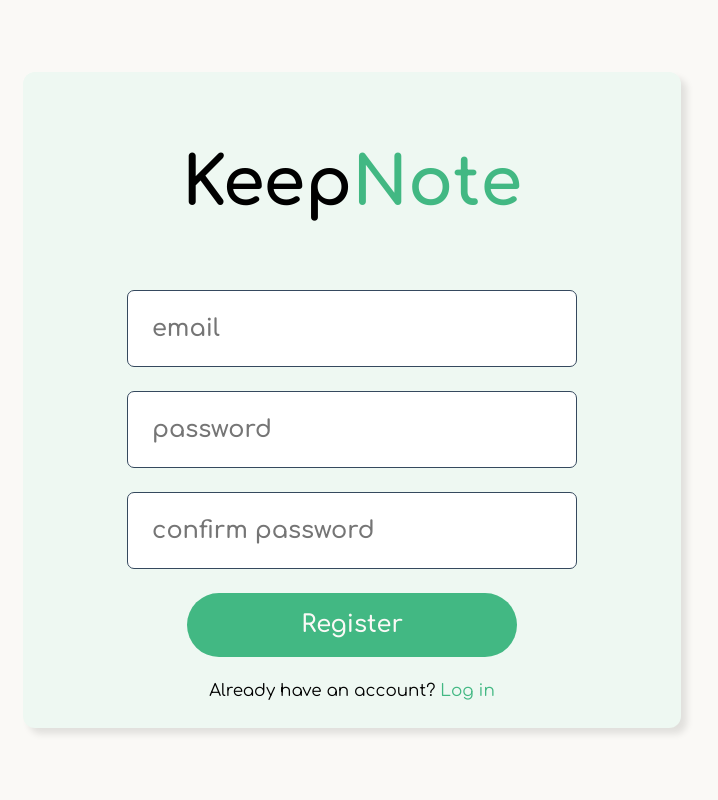
After one commit to Jarsey45/KeepNote, a PHP site: page /public/views/register.php in a window 1280 px wide. The commit adds this page. Shown: the whole page, without its empty margins (288-1006 px from the left). Run offline with PHP 8.4, Linux system fonts and the light colour scheme.

Commit message:
login & register views created

```diff
--- /dev/null
+++ b/public/css/helpers.css
@@ -0,0 +1,3 @@
+@import url("vars.css");
+
+.highlight { color: var(--keepnote-accent); }
--- a/public/css/style.css
+++ b/public/css/style.css
@@ -1,13 +1,18 @@
+@import url("vars.css");
+@import url("helpers.css");
+
 body {
-  margin-top: calc(125px + 2em);
 	font-family: Comfortaa, sans-serif;
 	margin: 0;
-  margin-top: calc(125px + 1em);
 	height: 100vh;
 	width: 100vw;
 
-  background-color: beige;
+	background-color: var(--keepnote-bg);
 	font-size: 24px;
+}
+
+a {
+	text-decoration: none;
 }
 
 .flex-row-center {
@@ -25,29 +30,59 @@ body {
 	flex-direction: column;
 }
 
-.container {
+.card {
 	font-family: inherit;
-  padding: 1.2em;
 
-  border-radius: 1em;
-  background-color: whitesmoke;
+	border-radius: 12px;
 	font-size: 1em;
 
-  box-shadow: 0px 6px 6px #00000029;
+	box-shadow: var(--keepnote-card-box-shadow);
 }
 
-form > input, form > textarea, form > button {
-  font-family: inherit;
-  width: 400px;
-  border-radius: 1em;
-  padding: 1em;
-  border: #00000005;
-  box-shadow: 0px 2px 3px #00000029;
+.card-login {
+	padding: 1.2em;
+	background-color: var(--keepnote-secondary);
+	width: 600px;
 }
 
-form > button, button {
-  box-sizing: content-box;
+.card .header {
+	font-size: 2.8em;
+}
+
+
+.card .input {
+	font-family: inherit;
+	font-size: 1em;
 	font-weight: 600;
+	width: 400px;
+	padding: 1em;
+	border: 1px solid var(--keepnote-text);
+	border-radius: 7px;
+
+	color: var(--keepnote-text);
+	transition: all 2s ease-in-out;
+}
+
+.card .button {
+	font-family: inherit;
+	font-size: 1em;
+	background-color: var(--keepnote-accent);
+	width: 330px;
+	height: 64px;
+	font-weight: 600;
+	border-radius: 50px;
+	border: none;
+
+	color: var(--keepnote-bg);
+}
+
+.card .button:hover {
+	background-color: var(--keepnote-text);
+	color: var(--keepnote-accent);
+}
+
+.card .login-note {
+	font-size: 0.7em;
 }
 
 @media screen and (max-width: 414px) {
--- /dev/null
+++ b/public/css/vars.css
@@ -0,0 +1,19 @@
+:root {
+	--keepnote-bg: #FAF9F6;
+	--keepnote-accent: #42B883;
+	--keepnote-secondary: #EEF8F2;
+	--keepnote-error-color: #FF6C8F;
+	--keepnote-card-box-shadow: 6px 6px 7px rgba(0, 0, 0, 0.1);
+
+	--keepnote-text-family: Comfortaa, sans-serif;
+
+	--keepnote-text: #35495E;
+	--keepnote-text-dark: #0A0A0A;
+	--keepnote-text-grey: hsla(211, 28%, 29%, 0.7);
+
+	--keepnote-pastel-blue: #7BD3EA;
+	--keepnote-pastel-bland-pink: #E493B3;
+	--keepnote-pastel-pink: #FE97B0;
+	--keepnote-pastel-yellow: #EBEF95;
+	--keepnote-paste-green: #C7DCA7;
+}
--- /dev/null
+++ b/public/views/register.php
@@ -0,0 +1,24 @@
+<!DOCTYPE html>
+<html lang="en">
+<head>
+	<meta charset="UTF-8">
+	<meta name="viewport" content="width=device-width, initial-scale=1.0">
+	<link rel="stylesheet" href="./public/css/style.css">
+	<link rel="preconnect" href="https://fonts.googleapis.com">
+	<link rel="preconnect" href="https://fonts.gstatic.com" crossorigin>
+	<link href="https://fonts.googleapis.com/css2?family=Comfortaa:wght@300..700&display=swap" rel="stylesheet">
+	<title>Register account</title>
+</head>
+<body class="flex-row-center">
+	<div class="card card-login flex-column">
+		<h1 class="header">Keep<span class="highlight">Note</span></h1>
+		<form action="/register" method="POST" class="flex-column">
+			<input class="input" type="email" placeholder="email">
+			<input class="input" type="password" placeholder="password">
+			<input class="input" type="password" placeholder="confirm password">
+			<button class="button" type="submit">Register</button>
+			<div class="login-note">Already have an account? <a class="highlight" href="/login">Log in</a></div>
+		</form>
+	</div>
+</body>
+</html>
```
Also changed, not shown: public/views/404.html (deleted, +0 -11 lines), public/views/404.php (renamed from public/views/login.html, +4 -9 lines), public/views/login.php (added, +24 -0 lines), src/controllers/AppController.php (+21 -7 lines), public/views/dashboard.php (renamed from public/views/dashboard.html). Lines whose indentation alone changed are shown as unchanged.
